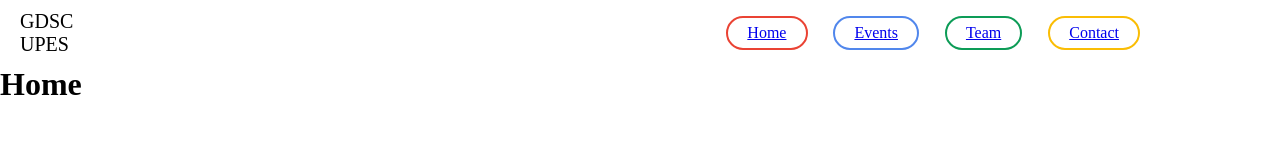
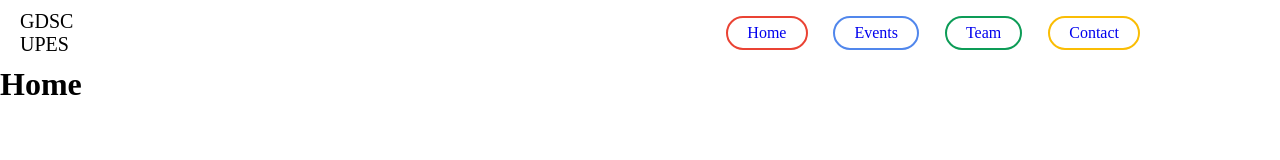
Before and after one commit to GDSC-UPES/GDSC-UPES-Website, a React (Create React App) app in the folder client/: page / in a window 1280 px wide. Shown: the top 160 px of the page. Built offline with nearby package versions, Linux system fonts and the light colour scheme; a web font is replaced by a local one.

Commit message:
removed text decoration

```diff
--- a/client/src/components/Navbar/Navbar.module.css
+++ b/client/src/components/Navbar/Navbar.module.css
@@ -88,7 +88,9 @@
     position: relative;
     left: 11vw;
 }
-
+a:-webkit-any-link {
+    text-decoration: none;
+}
 @media screen and (max-width:769px) {
     .navLinks{
         padding-left:20vw;
```
